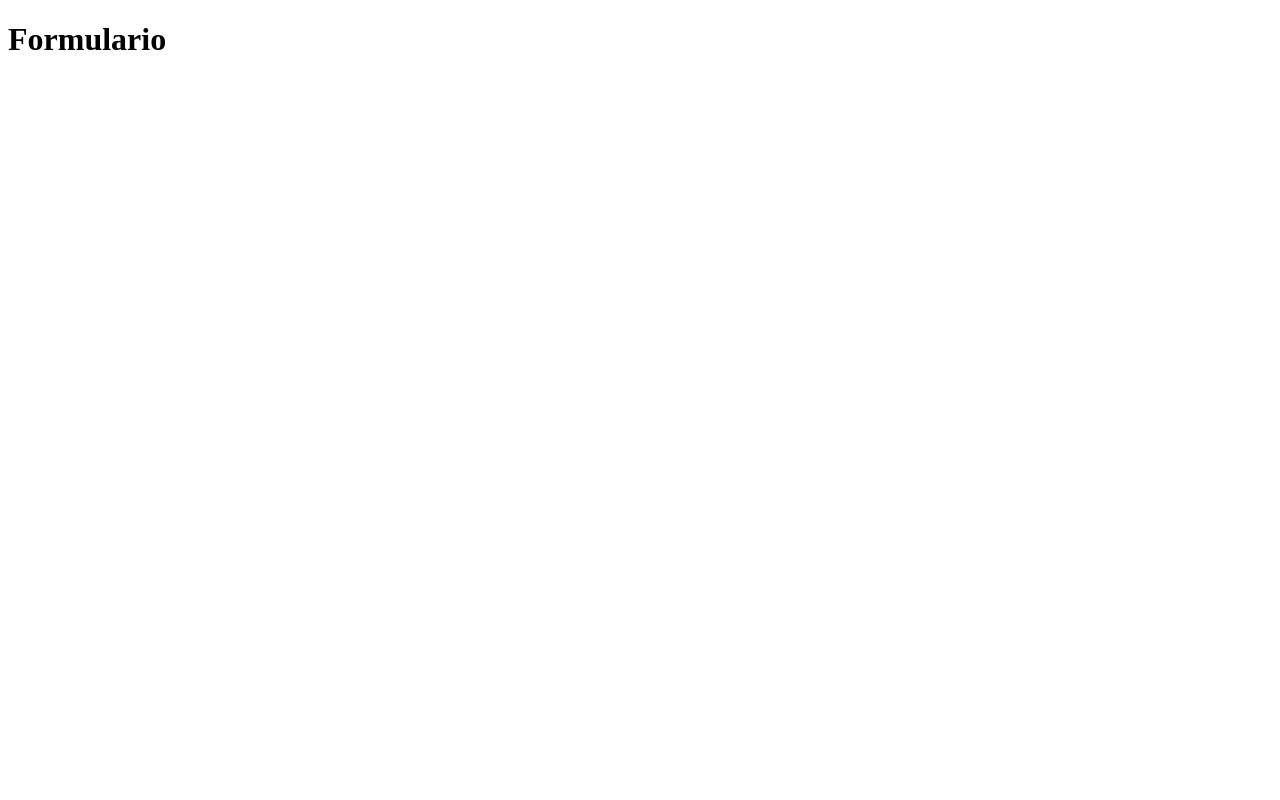
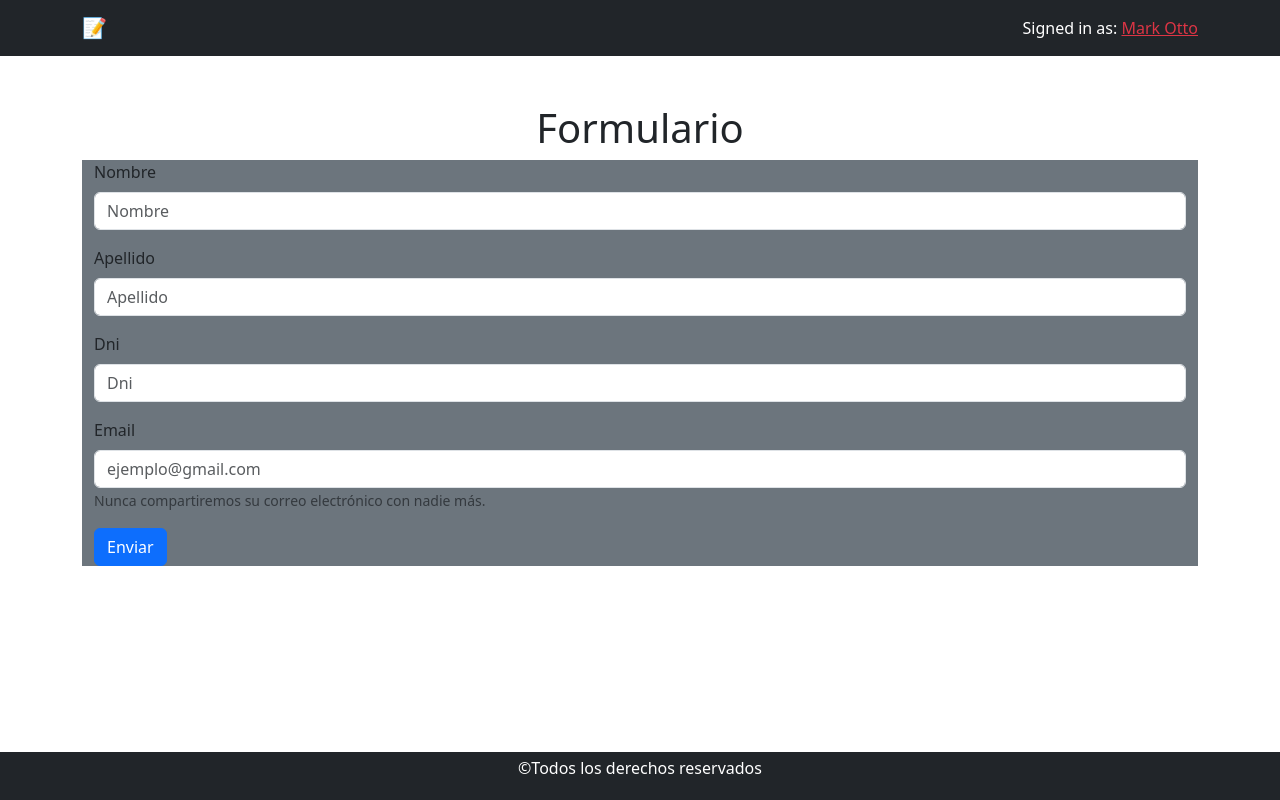
Before and after one commit to Lucaspozziok64/formularioSimple-React, a React (Vite) app: page / in a window 1280 px wide. Built offline with nearby package versions, Linux system fonts and the light colour scheme.

Commit message:
maquetamos formulario y agregamos nav y footer

```diff
--- a/package.json
+++ b/package.json
@@ -10,7 +10,9 @@
     "preview": "vite preview"
   },
   "dependencies": {
+    "bootstrap": "^5.3.6",
     "react": "^19.1.0",
+    "react-bootstrap": "^2.10.10",
     "react-dom": "^19.1.0"
   },
   "devDependencies": {
--- a/src/App.jsx
+++ b/src/App.jsx
@@ -1,14 +1,34 @@
-import './App.css'
+import "./App.css";
+import Formulario from "./components/Formulario";
+import "bootstrap/dist/css/bootstrap.min.css";
+import Container from "react-bootstrap/Container";
+import Navbar from "react-bootstrap/Navbar";
 
 function App() {
-
   return (
     <>
-      <main>
-        <h1>Formulario</h1>
+      <header>
+        <Navbar className="bg-dark">
+          <Container className="text-white">
+            <Navbar.Brand href="#home">📝</Navbar.Brand>
+            <Navbar.Toggle />
+            <Navbar.Collapse className="justify-content-end">
+              <Navbar.Text className="text-white">
+                Signed in as: <a href="#login" className="text-danger">Mark Otto</a>
+              </Navbar.Text>
+            </Navbar.Collapse>
+          </Container>
+        </Navbar>
+      </header>
+      <main className="container my-5">
+        <h1 className="text-center">Formulario</h1>
+        <Formulario></Formulario>
       </main>
+      <footer className="bg-dark text-white p-1 text-center">
+        <p>&copy;Todos los derechos reservados</p>
+      </footer>
     </>
-  )
+  );
 }
 
-export default App
+export default App;
--- /dev/null
+++ b/src/components/Formulario.jsx
@@ -0,0 +1,35 @@
+import Button from "react-bootstrap/Button";
+import Form from "react-bootstrap/Form";
+
+const Formulario = () => {
+  return (
+    <section className="container bg-secondary">
+      <Form>
+        <Form.Group className="mb-3" controlId="formBasicNombre">
+          <Form.Label>Nombre</Form.Label>
+          <Form.Control type="text" placeholder="Nombre" required />
+        </Form.Group>
+        <Form.Group className="mb-3" controlId="formBasicApellido">
+          <Form.Label>Apellido</Form.Label>
+          <Form.Control type="text" placeholder="Apellido" required />
+        </Form.Group>
+        <Form.Group className="mb-3" controlId="formBasicDni">
+          <Form.Label>Dni</Form.Label>
+          <Form.Control type="text" placeholder="Dni" required />
+        </Form.Group>
+        <Form.Group className="mb-3" controlId="formBasicEmail">
+          <Form.Label>Email</Form.Label>
+          <Form.Control type="email" placeholder="ejemplo@gmail.com" required />
+          <Form.Text className="text-muted">
+            Nunca compartiremos su correo electrónico con nadie más.
+          </Form.Text>
+        </Form.Group>
+        <Button variant="primary" type="submit" className="d-flex justify-content-end">
+          Enviar
+        </Button>
+      </Form>
+    </section>
+  );
+};
+
+export default Formulario;
--- a/src/index.css
+++ b/src/index.css
@@ -0,0 +1,9 @@
+#root {
+    display: flex;
+    flex-direction: column;
+    min-height: 100vh;
+}
+
+main {
+    flex-grow: 1;
+}
```
Also changed, not shown: 1 other file (tests, documents, lock files or other folders).
